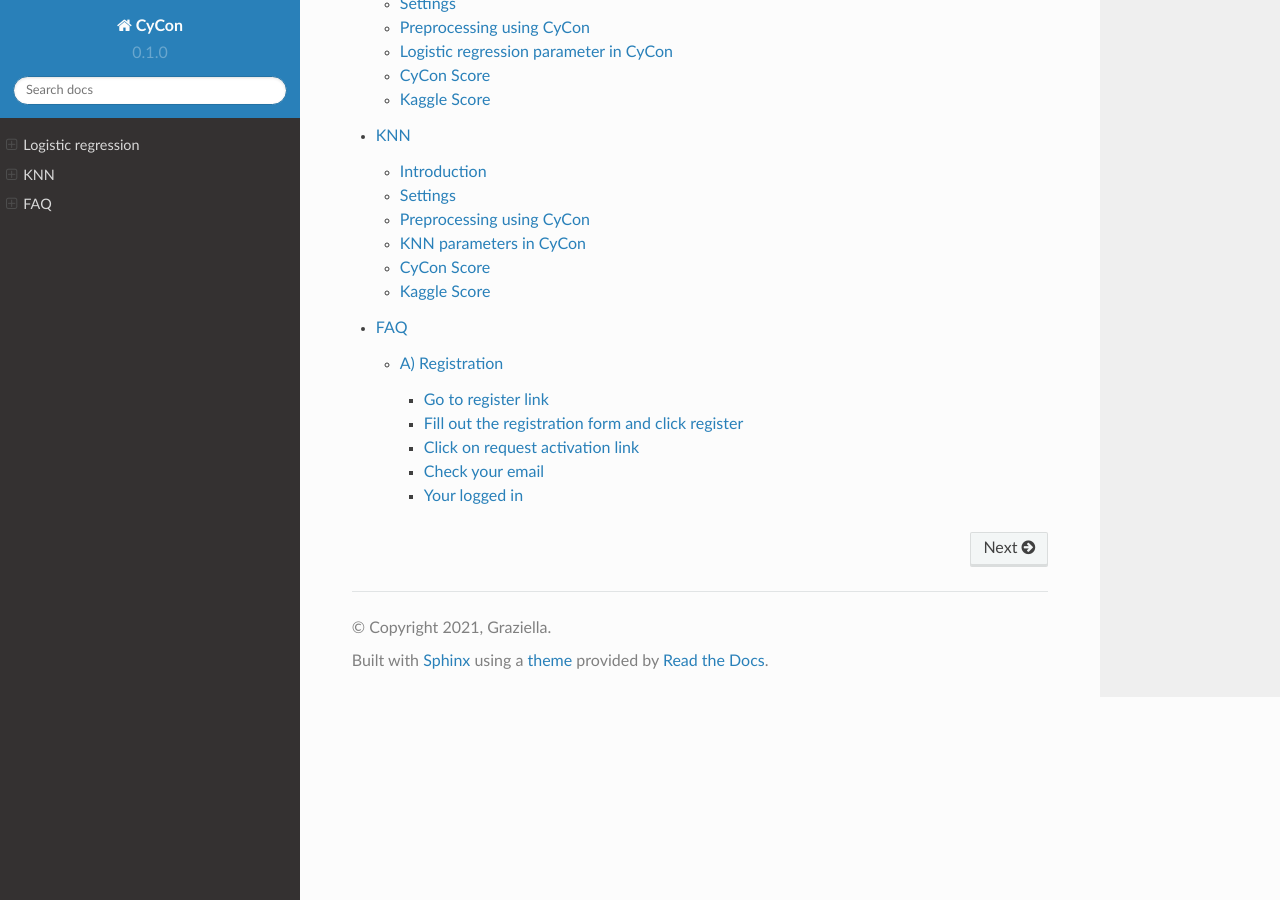
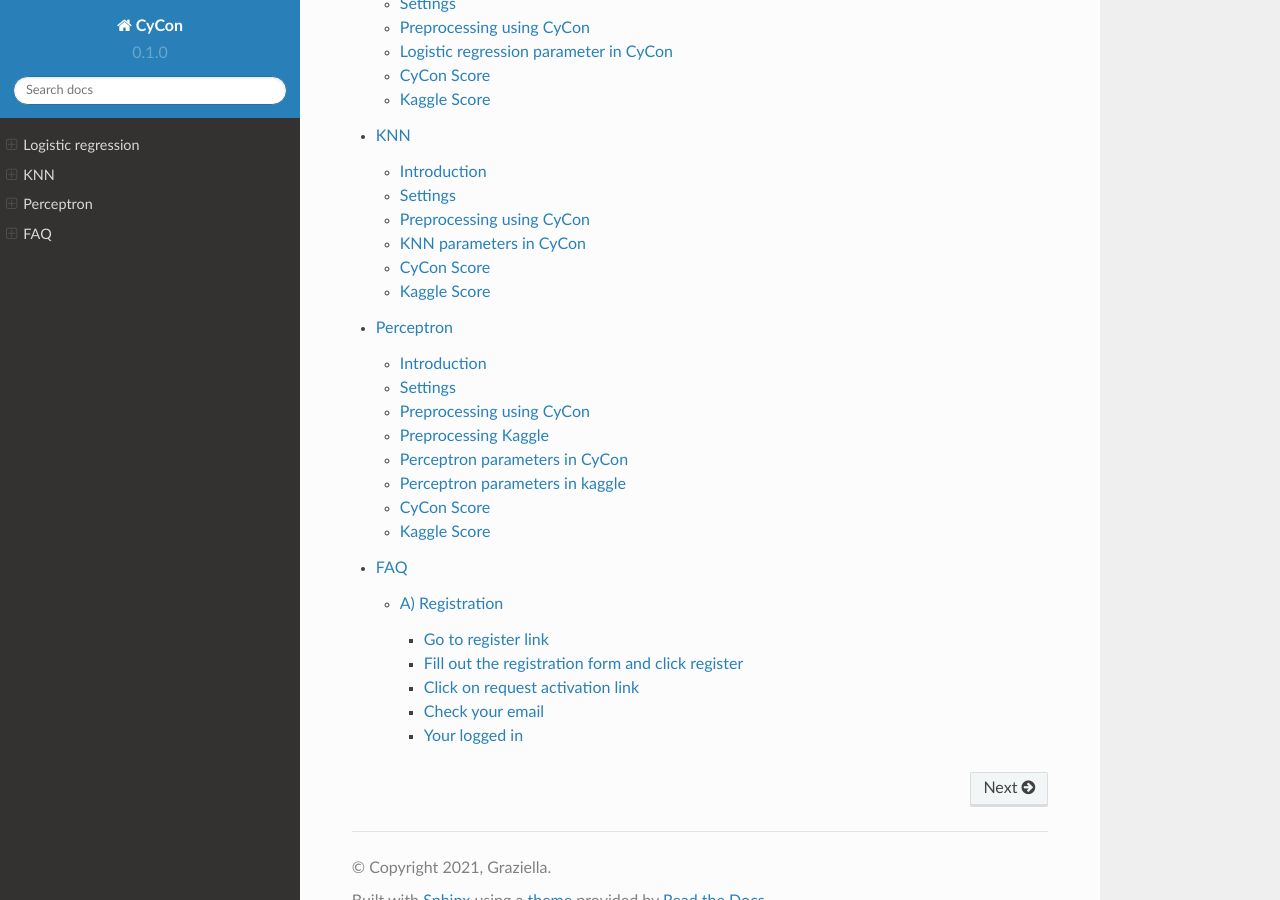
Before and after one commit to Henokaa/CyCon_Doc, a Sphinx documentation site: the page built from docs/source/index.rst, in a window 1280 px wide and 900 px high, scrolled down 649 px. Built offline with Sphinx 7.4.7 and the Read the Docs theme 2.0.0, drawn with Linux system fonts in a browser that asks for light colours; pages that are not in the unit, such as notebooks, are missing from menus.

Commit message:
Feat: Perceptron

```diff
--- a/README.rst
+++ b/README.rst
@@ -7,3 +7,5 @@
 Read the tutorial here:
 
 https://docs.readthedocs.io/en/stable/tutorial/
+
+make html inside docs
--- /dev/null
+++ b/docs/source/Perceptron.rst
@@ -0,0 +1,67 @@
+Perceptron
+=====
+
+.. _installation:
+
+Introduction
+------------
+This file is a comparative analysis on Cycon’s ability to perform Perceptron classification.
+This serves as proof that the Cycon page is able to perform Perceptron. The following shows perceptron results for various datasets.
+
+.. note::
+   * Name: Iris CSV
+   * Path: Tests/sampleCSV_MLA_Classification/iris.csv
+   * Kaggle: https://www.kaggle.com/code/nickthegreek82/perceptron-sklearn
+   * Shape: (150, 5)
+   * Classes:   Iris-setosa, Iris-versicolor, Iris-virginica
+   * Purpose: Identify class of iris flowers given petal information.
+
+
+Settings
+----------------
+
+.. figure:: /Images/KNN(1).png
+   :width: 700
+
+
+Preprocessing using CyCon
+----------------
+.. image:: ./Images/Perc(2).png
+   :width: 500
+
+
+Preprocessing Kaggle
+----------------
+.. image:: ./Images/Perc(1).png
+   :width: 700
+.. .. code-block:: python
+
+..    from sklearn.model_selection import train_test_split
+..    X = ad_data[['Daily Time Spent on Site', 'Age', 'Area Income',
+..        'Daily Internet Usage','Male']]
+..    ad_data.columns
+..    y = ad_data['Clicked on Ad']
+..    X_train,X_test,y_train,y_test = train_test_split(X,y,test_size=0.4)
+
+Perceptron parameters in CyCon
+----------------
+.. image:: ./Images/Perc(4).png
+   :width: 700
+
+Perceptron parameters in kaggle
+----------------
+.. image:: ./Images/Perc(3).png
+   :width: 700
+
+
+
+CyCon Score
+----------------
+.. image:: ./Images/Perc(5).png
+   :width: 450
+
+Kaggle Score
+----------------
+
+.. image:: ./Images/Perc(6).png
+   :width: 500
--- a/docs/source/conf.py
+++ b/docs/source/conf.py
@@ -55,6 +55,11 @@
             'link': 'knn.html',
         },
         {
+            'page': 'Perceptron',
+            'title': 'Perceptron',
+            'link': 'Perceptron.html',
+        },
+        {
             'page': 'FAQ',
             'title': 'Frequently Asked Questions',
             'link': 'faq.html',
--- a/docs/source/index.rst
+++ b/docs/source/index.rst
@@ -25,4 +25,5 @@
    index
    Logistic regression
    KNN
+   Perceptron
    FAQ
```
Also changed, not shown: docs/source/Images/Perc(1).png (added), docs/source/Images/Perc(2).png (added), docs/source/Images/Perc(3).png (added), docs/source/Images/Perc(4).png (added), docs/source/Images/Perc(5).png (added), docs/source/Images/Perc(6).png (added).
